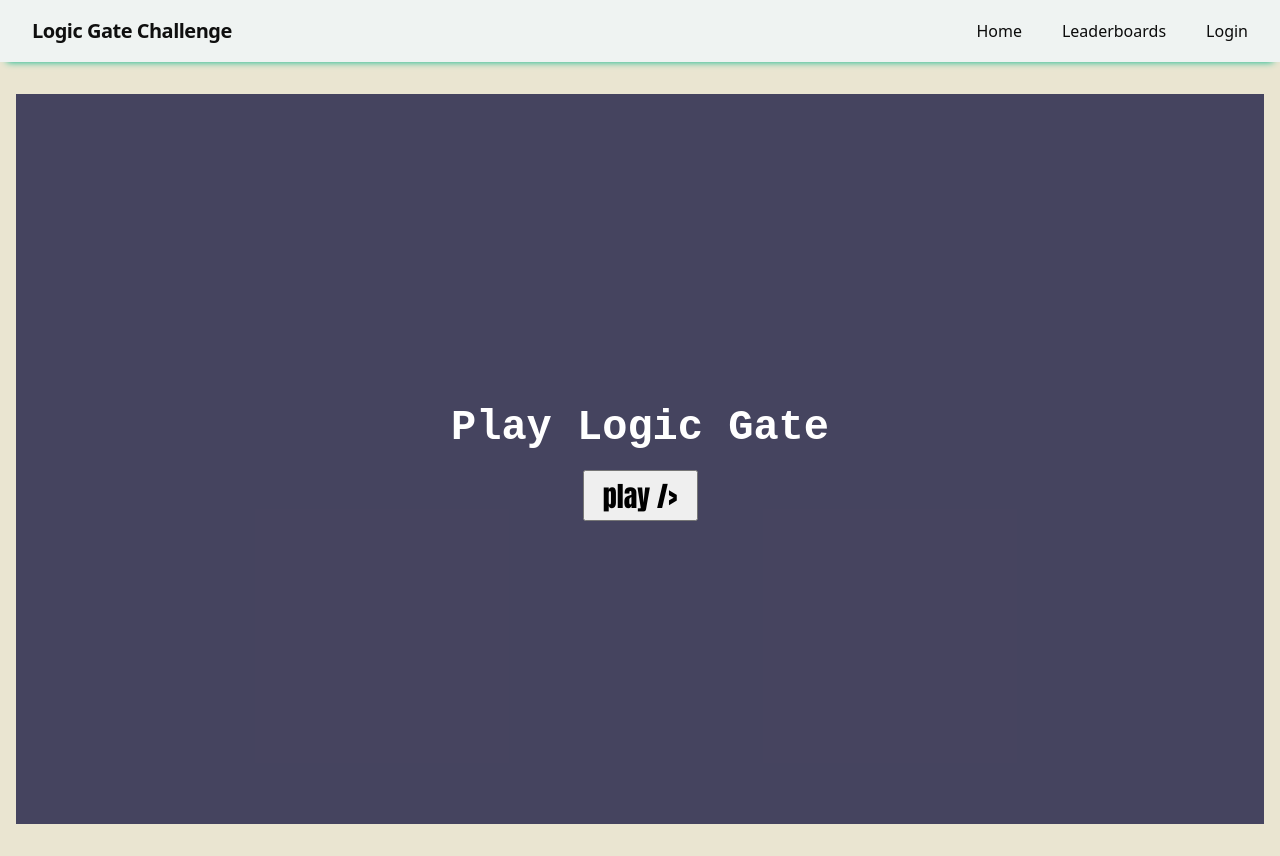
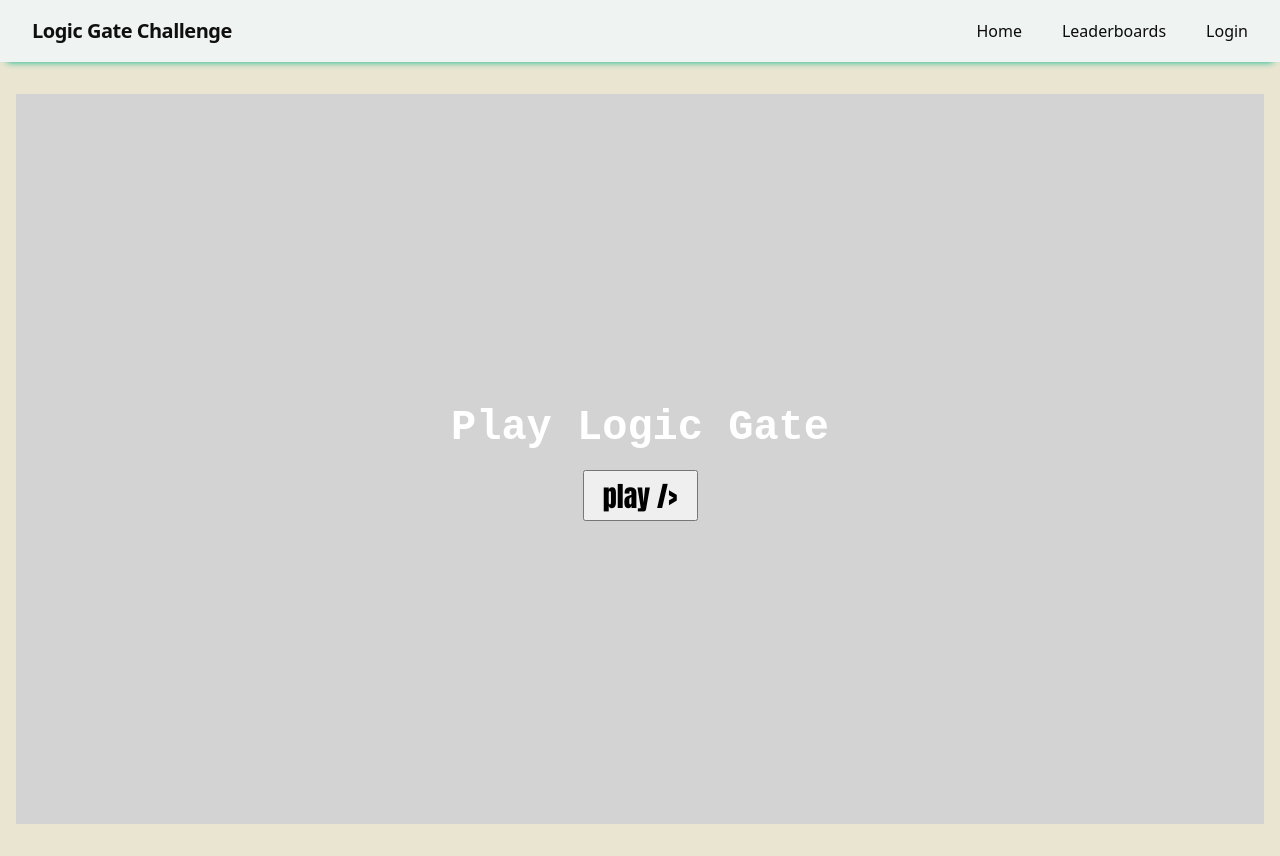
Before and after one commit to amcpc4k-maker/Logic-Gate-Simulator, a React (Vite) app: page / in a window 1280 px wide. Built offline with nearby package versions, Linux system fonts and the light colour scheme.

Commit message:
Update app.css

```diff
--- a/frontend/src/stylesheets/app.css
+++ b/frontend/src/stylesheets/app.css
@@ -85,7 +85,7 @@ body {
   justify-content: center;
   padding: 2rem;
   text-align: center;
-  background-color: rgba(0, 0, 47, 0.7);
+  background-color: lightgray;
   background-size: cover;
   background-position: center;
 }
```
